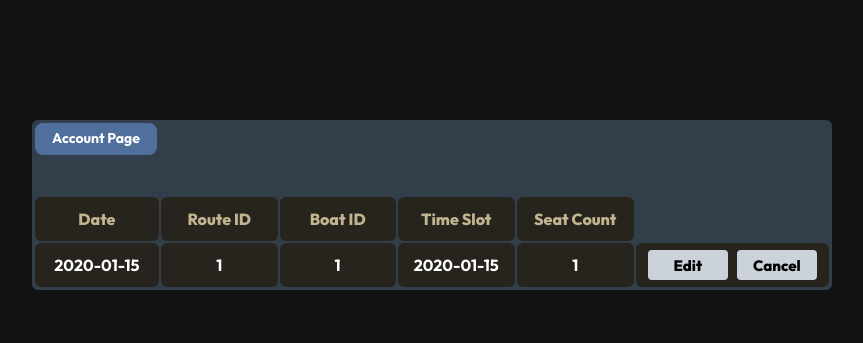
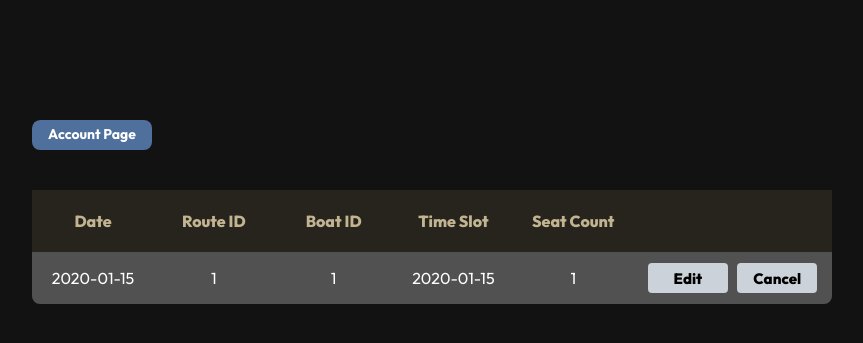
Before and after one commit to r4v1nduu/IWT-Project, a PHP site: page /mybookings.php in a window 1280 px wide. Shown: the top 343 px of the page, without its empty margins (208-1071 px from the left). Run offline with PHP 8.4, Linux system fonts and the light colour scheme; the visitor is signed in with stand-in values (Sample User, id 1); tables that the repository leaves empty hold one stand-in row (values such as "Sample post").

Commit message:
Table design

```diff
--- a/SRC/check.php
+++ b/SRC/check.php
@@ -10,7 +10,7 @@
     else {
         echo "<style type=text/css>
                 .acclogo{visibility:hidden;}
-                .submitbutton{visibility:hidden;}
+                #submitbutton{visibility:hidden;}
             </style>";
     }
 ?>
--- a/SRC/mybookings.css
+++ b/SRC/mybookings.css
@@ -26,11 +26,11 @@ a {
     cursor: pointer;
 }
 table {
+    border-collapse: collapse;
+    border-radius: 8px;
+    overflow: hidden;
     margin-left: auto;
     margin-right: auto;
-    background-color: #323F4B;
-    border-radius: 6px;
-    border: 1px solid transparent;
     display: block;
     margin-top: 120px;
     width: 800px;
@@ -41,15 +41,13 @@ th {
     font-family: 'OutfitEB';
     color: #C2B391;
     background-color: #27241D;
-    border-radius: 6px;
-    height: 40px;
+    height: 60px;
 }
 td {
-    font-family: 'OutfitB';
-    background-color: #27241D;
-    border-radius: 6px;
+    font-family: 'OutfitR';
+    background-color: #515151;
     width: 120px;
-    height: 40px;
+    height: 50px;
     text-align: center;
 }
 td:last-of-type {
--- a/SRC/schedule.php
+++ b/SRC/schedule.php
@@ -8,7 +8,7 @@
     if($result->num_rows > 0) {
         //JavaScript function to go back to the previous page
         echo "<div class='back'><button class='back' onclick='history.back(-1)'>X</button></div>";
-        echo "<table border='1'>";
+        echo "<table>";
         echo "<th>Date</th><th>Time Slot</th>";
         while($row = $result->fetch_assoc()){
             $date = $row["s_date"];
--- a/mybookings.php
+++ b/mybookings.php
@@ -23,9 +23,9 @@
             $result = $conn->query($sql);
 
             if($result->num_rows > 0) {
-                echo "<table border='1'>";
+                echo "<table>";
                 echo "<tr><th class='back'><a href='account.php'>Account Page</a></th></tr>";
-                echo "<th>Date</th><th>Route ID</th><th>Boat ID</th><th>Time Slot</th><th>Seat Count</th>";
+                echo "<th>Date</th><th>Route ID</th><th>Boat ID</th><th>Time Slot</th><th>Seat Count</th><th></th>";
 
                 while($row = $result->fetch_assoc()) {
 
```
Also changed, not shown: SRC/schedule.css (+10 -8 lines), booking.php (+6 -6 lines).
